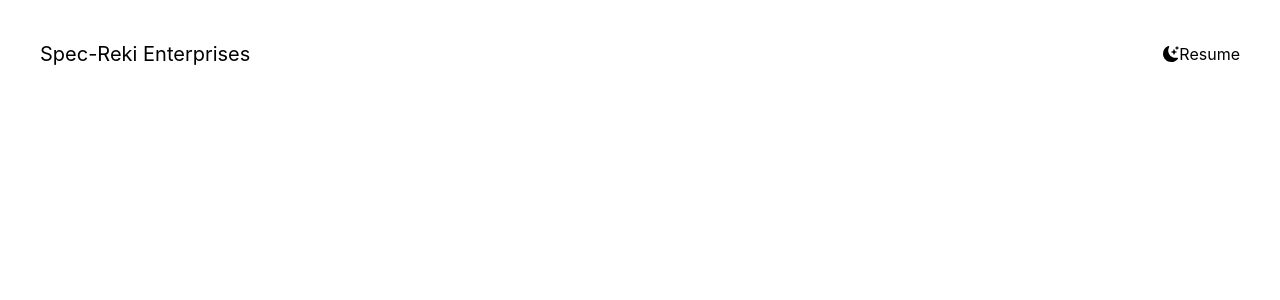
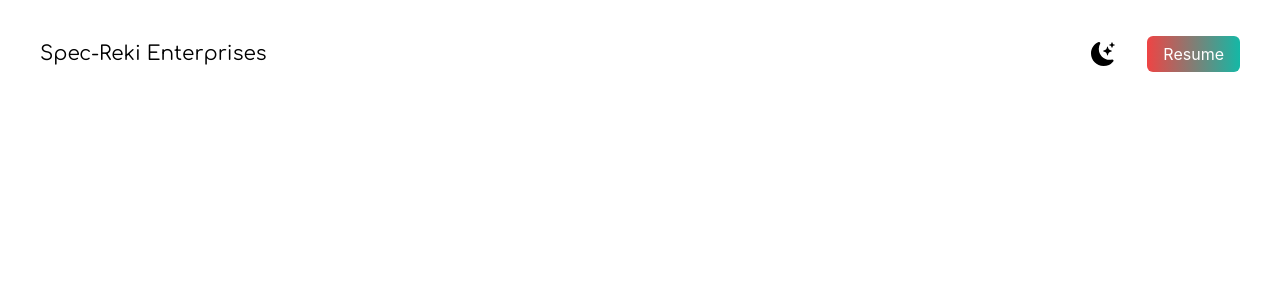
Before and after one commit to spec-reki/Portfolio-website, a Next.js app in the folder react-portfolio/: page / in a window 1280 px wide. Shown: the top 300 px of the page. Built offline with nearby package versions, Linux system fonts and the light colour scheme.

Commit message:
Comforta font added

```diff
--- a/react-portfolio/pages/index.js
+++ b/react-portfolio/pages/index.js
@@ -8,15 +8,19 @@ export default function Home() {
         <title>Spec-Reki portfolio</title>
         <meta name="description" content="Generated by create next app" />
         <link rel="icon" href="/favicon.ico" />
+        <link rel="preconnect" href="https://fonts.googleapis.com"></link>
+        <link rel="preconnect" href="https://fonts.gstatic.com" crossorigin></link>
+        <link href="https://fonts.googleapis.com/css2?family=Comfortaa:wght@300;400;500;600;700&display=swap" rel="stylesheet"></link>
       </Head>
 
       <main className=' bg-white px-10 '>
         <section className=" h-screen">
           <nav className="py-10 mb-12 flex justify-between">
-            <h1 className=' text-xl'>Spec-Reki Enterprises</h1>
+            <h1 className=' text-xl font-comfortaa'>Spec-Reki Enterprises</h1>
             <ul className='flex items-center'>
-              <li><BsFillMoonStarsFill/></li>
-              <li><a href="#">Resume</a></li>
+              <li><BsFillMoonStarsFill  className='cursor-pointer text-2xl'/></li>
+              <li><a className=" bg-gradient-to-r from-red-500 to-teal-500 text-white px-4 py-2 rounded-md ml-8"
+              href="#">Resume</a></li>
             </ul>
           </nav>
         </section>
--- a/react-portfolio/tailwind.config.js
+++ b/react-portfolio/tailwind.config.js
@@ -5,7 +5,12 @@ module.exports = {
     "./components/**/*.{js,ts,jsx,tsx}",
   ],
   theme: {
-    extend: {},
+    extend: {
+      fontFamily:{
+        comfortaa: "comfortaa"
+        }
+
+    },
   },
   plugins: [],
 }
```
